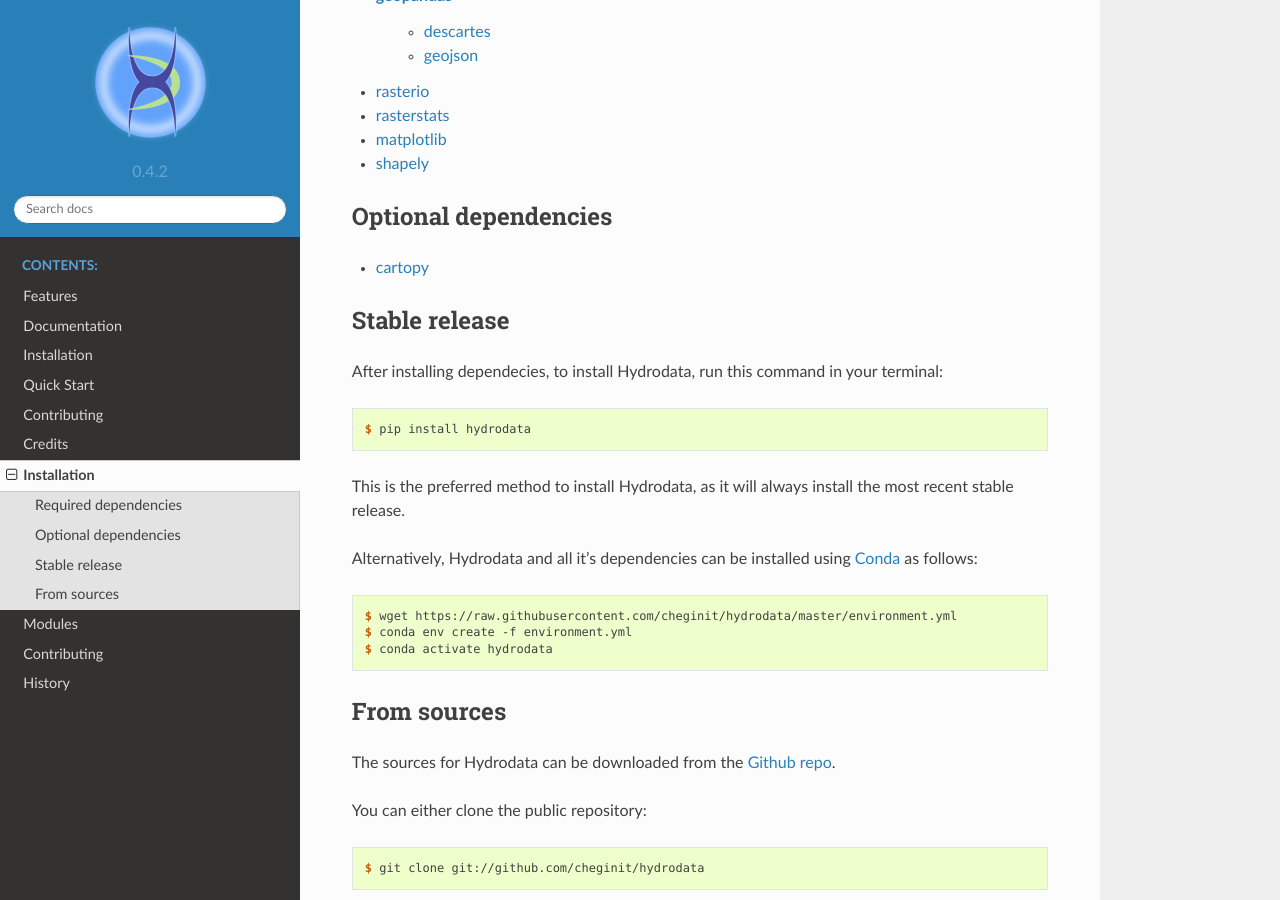
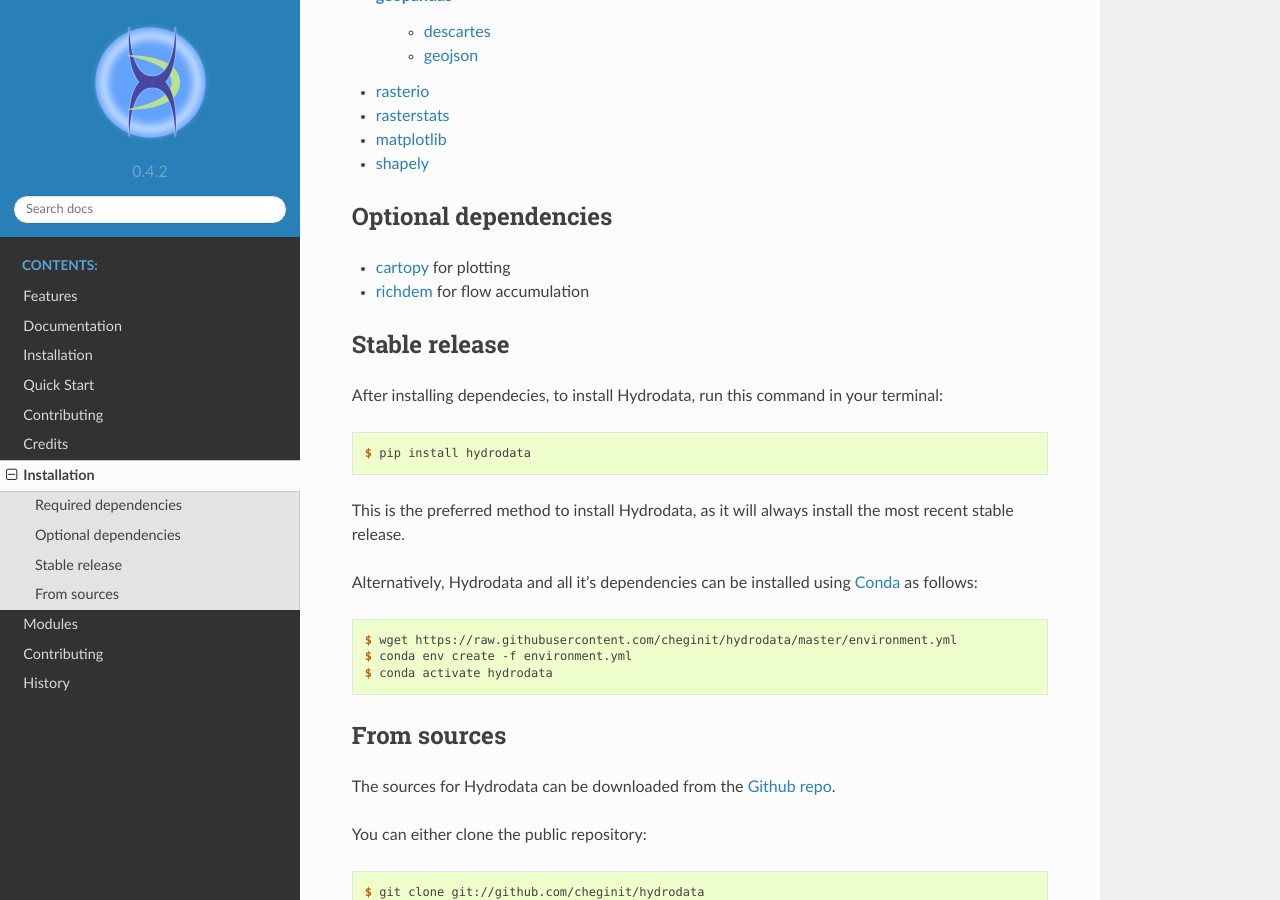
Before and after one commit to hyriver/pygeohydro, a Sphinx documentation site: the page built from docs/installation.rst, in a window 1280 px wide and 900 px high, scrolled down 568 px. Built offline with Sphinx 7.4.7 and the Read the Docs theme 2.0.0, drawn with Linux system fonts in a browser that asks for light colours; pages that are not in the unit, such as notebooks, are missing from menus.

Commit message:
added richdem as a req

```diff
--- a/docs/installation.rst
+++ b/docs/installation.rst
@@ -30,7 +30,8 @@ Required dependencies
 Optional dependencies
 ---------------------
 
-- `cartopy <http://scitools.org.uk/cartopy/>`_
+- `cartopy <http://scitools.org.uk/cartopy/>`_ for plotting
+- `richdem <http://richdem.com/>`_ for flow accumulation
 
 
 Stable release
```
